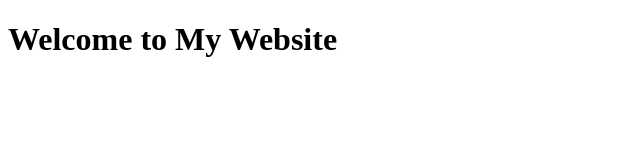
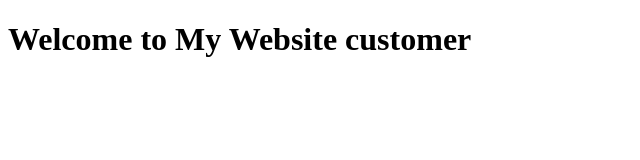
Before and after one commit to domi-pro/test-strona, a plain HTML site: page index.html in a window 1280 px wide. Shown: the whole page, without its empty margins (0-640 px from the left). Drawn offline with Linux system fonts and the light colour scheme.

Commit message:
Update index.html

```diff
--- a/index.html
+++ b/index.html
@@ -10,7 +10,7 @@
   </head>
   <body>
     <main>
-        <h1>Welcome to My Website</h1>
+        <h1>Welcome to My Website customer</h1>
     </main>
   </body>
 </html>
```
